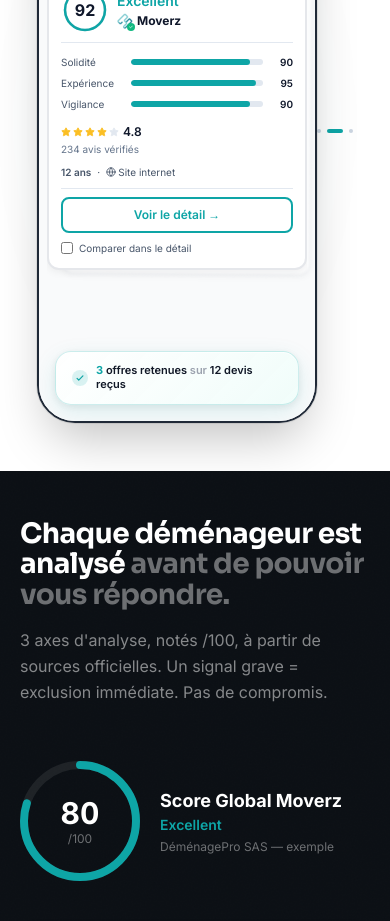
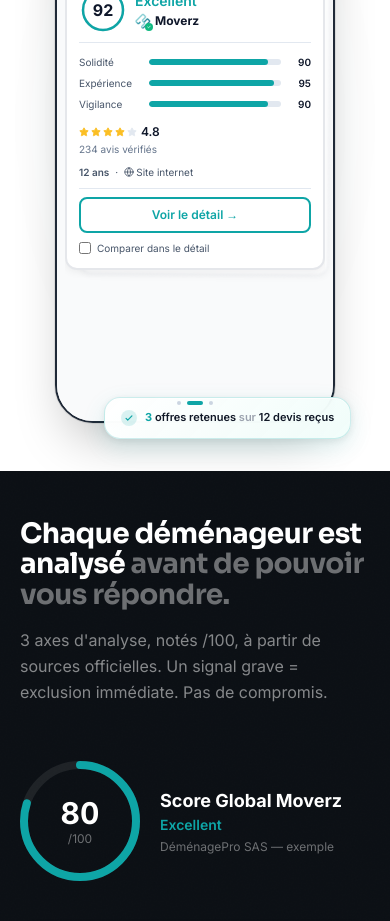
Before and after one commit to gdetaisne/moverz-fr, a Next.js app: page / in a window 390 px wide. Shown: the part 1760-2681 px from the top of the page. Built offline with nearby package versions, Linux system fonts and the light colour scheme.

Commit message:
🔄 Fix positioning: Dots EN BAS DE L'ÉCRAN du téléphone (bottom-4) + Badge EN DEHORS (-bottom-4 -right-4)

```diff
--- a/components/sections/ComparableQuotesMockScrolly.tsx
+++ b/components/sections/ComparableQuotesMockScrolly.tsx
@@ -519,17 +519,45 @@ export function ComparableQuotesMockScrolly() {
                       </AnimatePresence>
                     </div>
 
-                    {/* Badge flottant EN BAS DE L'ÉCRAN - Premium style */}
+                    {/* Navigation dots - EN BAS DE L'ÉCRAN du téléphone */}
                     <motion.div
-                      initial={{ opacity: 0, y: 20, scale: 0.95 }}
-                      whileInView={{ opacity: 1, y: 0, scale: 1 }}
+                      initial={{ opacity: 0, y: 10 }}
+                      whileInView={{ opacity: 1, y: 0 }}
+                      viewport={{ once: true }}
+                      transition={{ duration: 0.4, delay: 0.8 }}
+                      className="absolute bottom-4 left-0 right-0 z-30 flex items-center justify-center gap-1.5"
+                    >
+                      {MOVERS.map((_, i) => (
+                        <button
+                          key={i}
+                          onClick={() => {
+                            setDirection(i > currentIndex ? 1 : -1);
+                            setCurrentIndex(i);
+                          }}
+                          className="h-1 rounded-full transition-all duration-300"
+                          style={{
+                            width: i === currentIndex ? "16px" : "4px",
+                            background: i === currentIndex ? "#0EA5A6" : "#CBD5E1",
+                          }}
+                          aria-label={`Voir offre ${i + 1}`}
+                        />
+                      ))}
+                    </motion.div>
+                  </div>
+                </div>
+              </motion.div>
+
+              {/* Badge flottant EN DEHORS du téléphone (en bas à droite) */}
+              <motion.div
+                initial={{ opacity: 0, scale: 0.95 }}
+                whileInView={{ opacity: 1, scale: 1 }}
                 viewport={{ once: true }}
                 transition={{
                   duration: 0.6,
                   delay: 0.6,
                   ease: [0.16, 1, 0.3, 1]
                 }}
-                      className="absolute bottom-4 left-4 right-4 z-30 rounded-2xl px-4 py-3 text-[11px] font-semibold backdrop-blur-xl"
+                className="absolute -bottom-4 -right-4 rounded-2xl px-4 py-3 text-[11px] font-semibold backdrop-blur-xl"
                 style={{
                   background: "linear-gradient(135deg, rgba(255,255,255,0.98) 0%, rgba(240,253,250,0.95) 100%)",
                   border: "1px solid rgba(14,165,166,0.2)",
@@ -563,34 +591,6 @@ export function ComparableQuotesMockScrolly() {
               </motion.div>
             </div>
           </div>
-              </motion.div>
-            </div>
-
-            {/* Navigation dots - En dessous du mockup (ultra discrets) */}
-            <motion.div
-              initial={{ opacity: 0, y: 10 }}
-              whileInView={{ opacity: 1, y: 0 }}
-              viewport={{ once: true }}
-              transition={{ duration: 0.4, delay: 0.8 }}
-              className="mt-4 flex items-center justify-center gap-1.5"
-            >
-              {MOVERS.map((_, i) => (
-                <button
-                  key={i}
-                  onClick={() => {
-                    setDirection(i > currentIndex ? 1 : -1);
-                    setCurrentIndex(i);
-                  }}
-                  className="h-1 rounded-full transition-all duration-300"
-                  style={{
-                    width: i === currentIndex ? "16px" : "4px",
-                    background: i === currentIndex ? "#0EA5A6" : "#CBD5E1",
-                  }}
-                  aria-label={`Voir offre ${i + 1}`}
-                />
-              ))}
-            </motion.div>
-          </div>
         </div>
       </div>
     </section>
```
Lines whose indentation alone changed are shown as unchanged.
